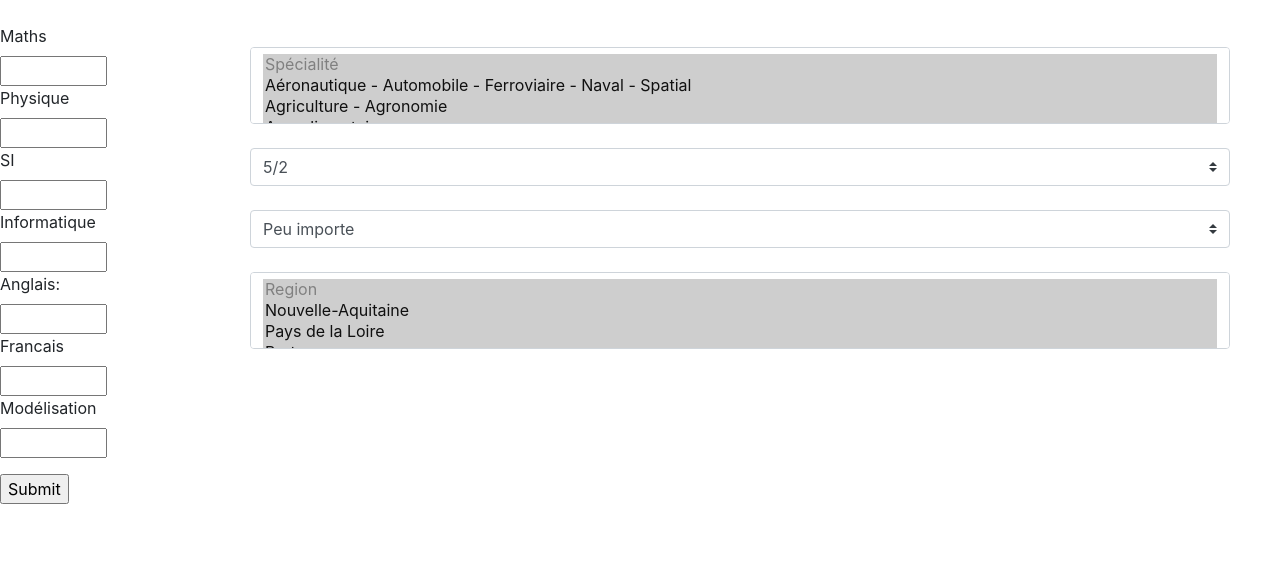
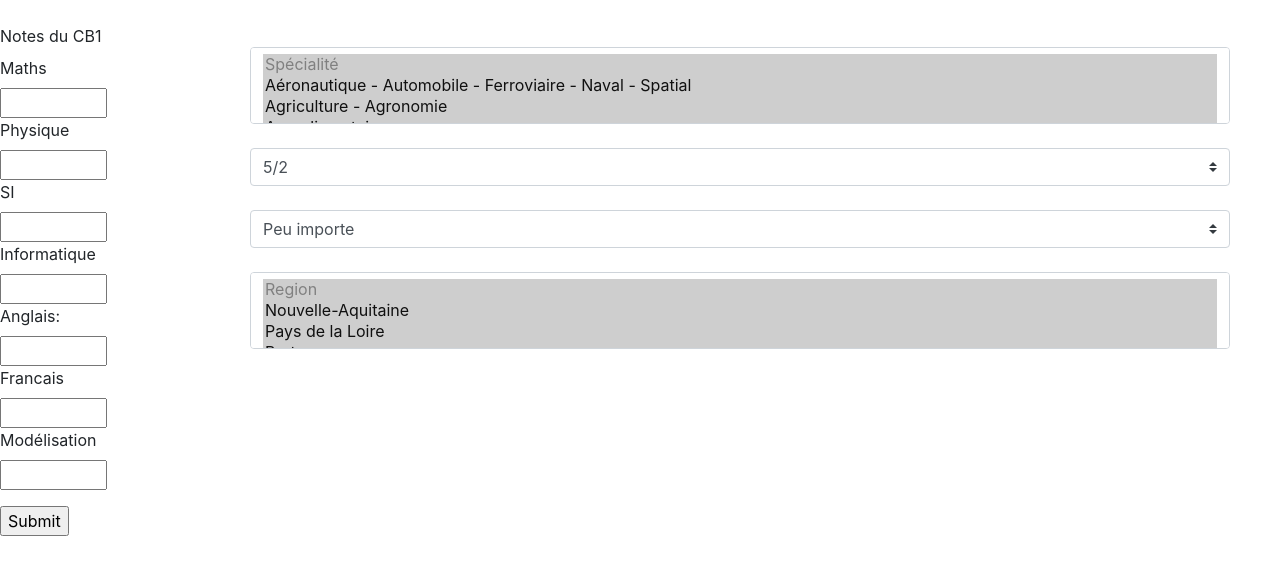
Before and after one commit to SamirPS/ChoixEcole-Heroku, a Flask app: page / in a window 1280 px wide. Shown: the top 575 px of the page. Run offline with Flask 2, Linux system fonts and the light colour scheme; data comes from the database, SQL or seed files in the repository.

Commit message:
Update index.html

```diff
--- a/templates/index.html
+++ b/templates/index.html
@@ -60,6 +60,8 @@
     <br>
 
     <div class="form-group w-10">
+    <label for="fname">Notes du CB1</label><br>
+
 
     <label for="fname">Maths</label><br>
     <input id="math"  required step='0.1' type="number" name="maths" min="0" max="20" >
```
